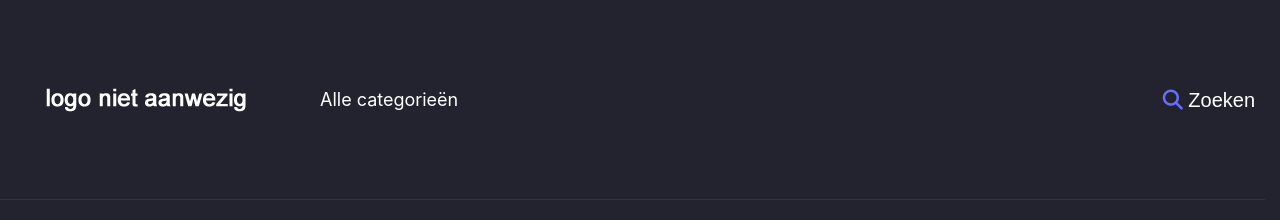
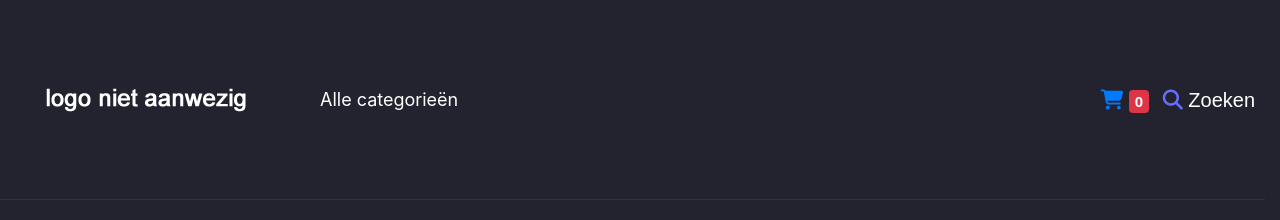
Before and after one commit to ThimoSanders/NerdyGadgets, a PHP site: page /browse.php in a window 1280 px wide. Shown: the top 220 px of the page. Run offline with PHP 8.4, Linux system fonts and the light colour scheme; data that the repository does not hold is empty; some libraries are stand-ins or nearby versions; some web fonts are replaced.

Commit message:
added shoppingcart to header

```diff
--- a/header.php
+++ b/header.php
@@ -76,6 +76,16 @@ include "connect.php";
             </ul>
         </div>
         <ul id="ul-class-navigation">
+            <li class="mr-2">
+                <a href="shoppingCart.php">
+                    <i class="fas fa-shopping-cart"></i>
+                    <div class="badge badge-danger">
+                        <?php
+                            isset($_SESSION['shoppingcart']) ? print count($_SESSION['shoppingcart']) : print 0;
+                        ?>
+                    </div>
+                </a>
+            </li>
             <li>
                 <a href="browse.php" class="HrefDecoration"><i class="fas fa-search" style="color:#676EFF;"></i> Zoeken</a>
             </li>
```
